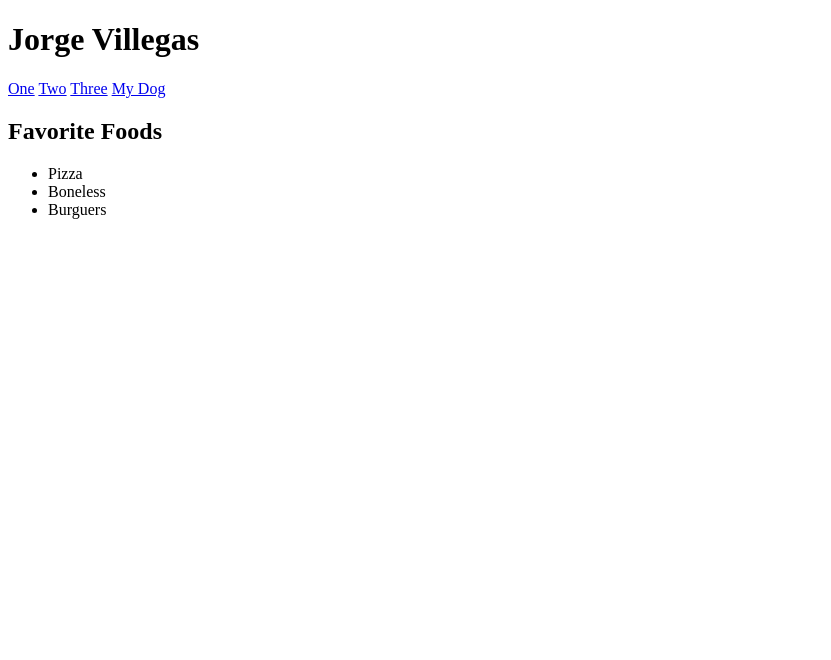
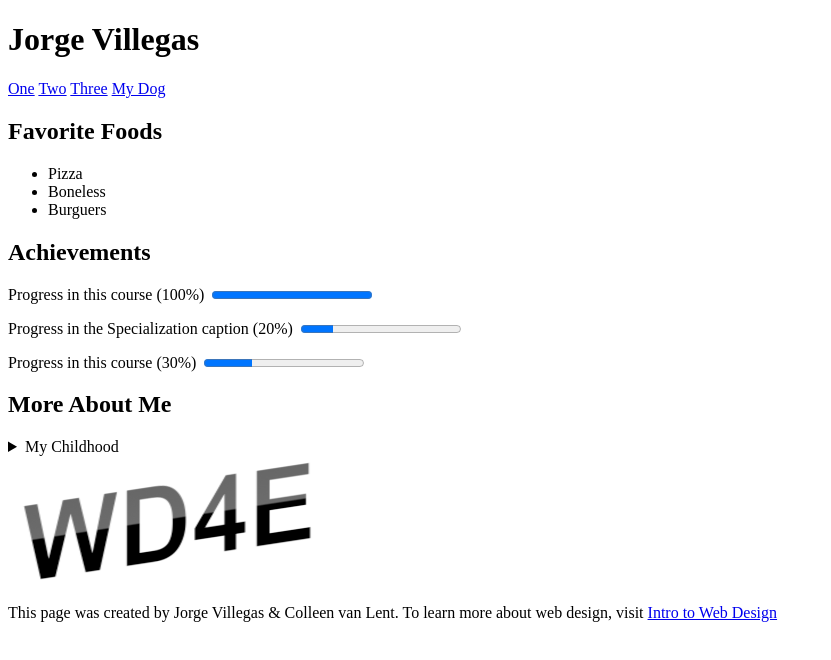
Before and after one commit to jorge-vh/webCourseHtml, a plain HTML site: page index.html in a window 1280 px wide. Shown: the whole page, without its empty margins (0-831 px from the left). Drawn offline with Linux system fonts and the light colour scheme.

Commit message:
Page completed

```diff
--- a/index.html
+++ b/index.html
@@ -26,6 +26,25 @@
             <li>Burguers</li>
         </ul>
     </section>
+    <section>
+        <h2>Achievements</h2>
+        <p>Progress in this course (100%) &nbsp;<progress max="100" value="100">70%</progress></p>
+        <p>Progress in the Specialization caption (20%) &nbsp;<progress max="100" value="20">20%</progress></p>
+        <p>Progress in this course (30%) &nbsp;<progress max="100" value="30">30%</progress></p>
+    </section>
+    <section>
+        <h2>More About Me</h2>
+        <details>
+            <summary>My Childhood</summary>
+            I grew up in Monterrey, Mexico. I lived in the outskirts of the city.
+        </details>
+    </section>
+    <footer>
+        <img src="imgs/newlogo.png">
+        <br>
+        <p>This page was created by Jorge Villegas & Colleen van Lent. To learn more about web design, visit <a href="https://www.coursera.org/learn/html/home/week/1">Intro to Web Design</a></p>
+    </footer>
+
 
 </body>
 </html>
```
Also changed, not shown: imgs/newlogo.png (added).
